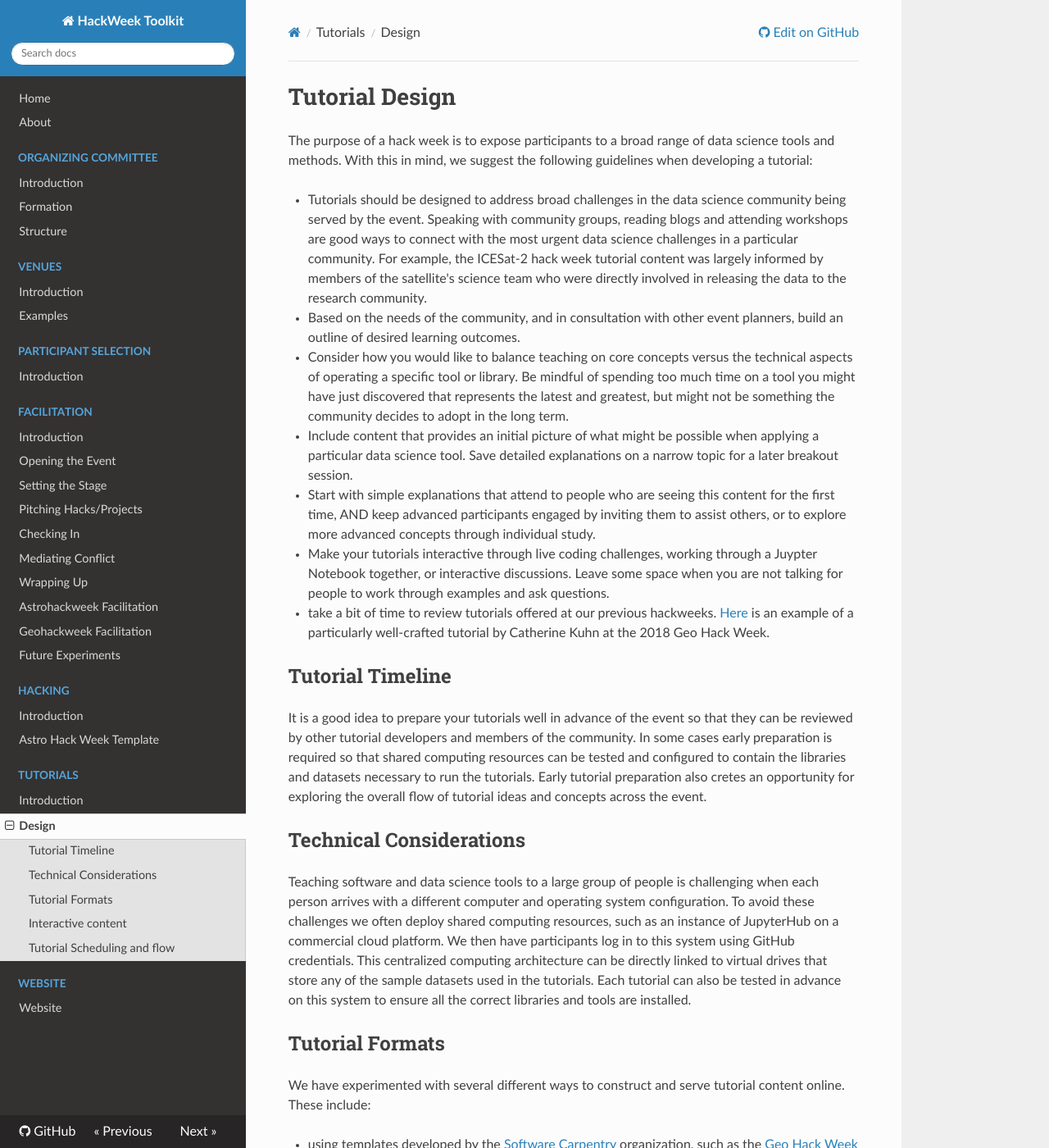
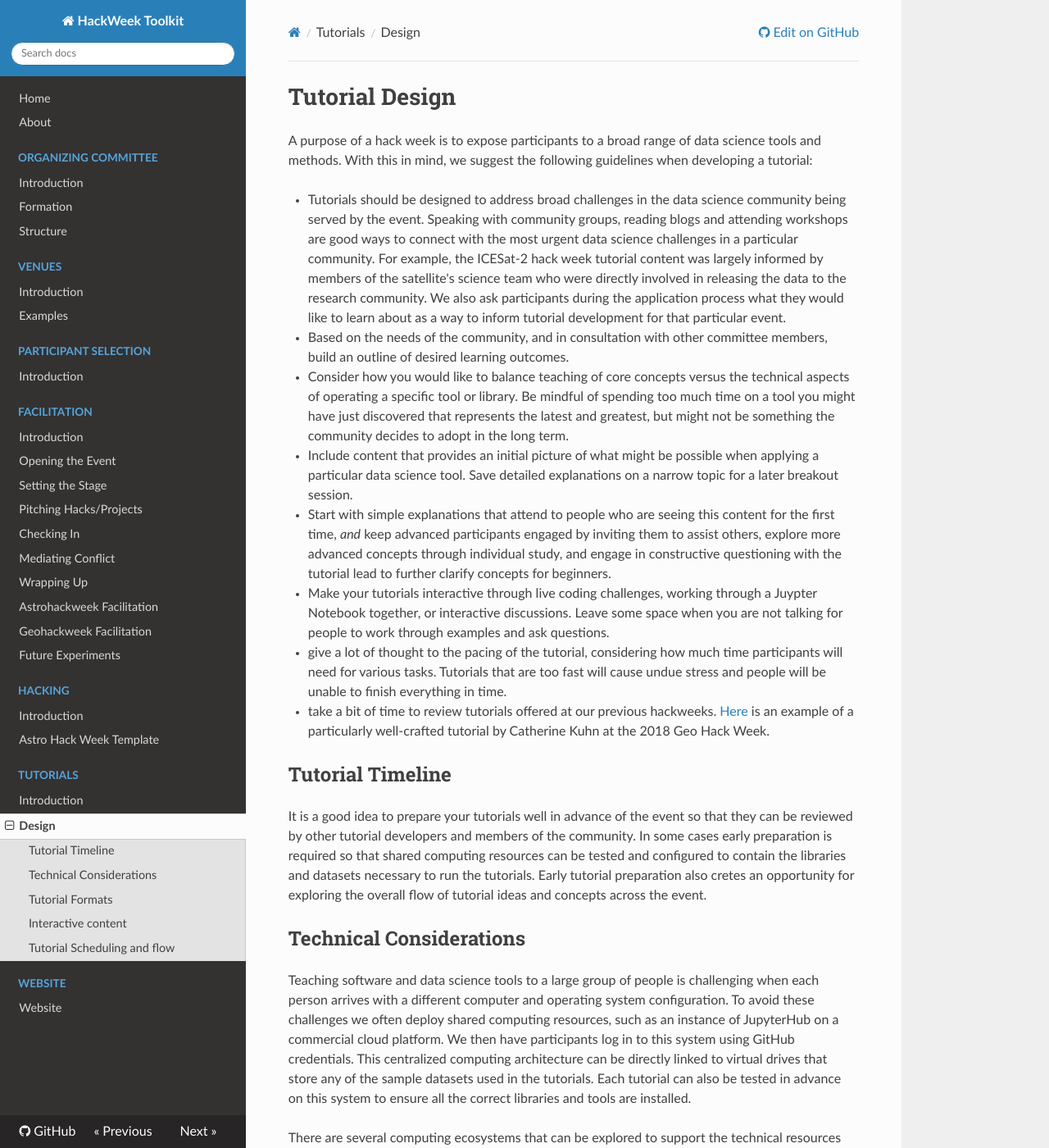
Before and after one commit to uwescience/HackWeek-Toolkit, an MkDocs documentation site: the page built from docs/Tutorials/Tutorial-design.md, in a window 1280 px wide and 1400 px high. Shown: the whole window at 82% size. Built offline with MkDocs 1.6.1, drawn with Linux system fonts in a browser that asks for light colours; nearby versions of some CDN libraries; some of the changed text lies outside the part shown.

Commit message:
address all review comments

```diff
--- a/docs/Tutorials/Tutorial-design.md
+++ b/docs/Tutorials/Tutorial-design.md
@@ -1,13 +1,14 @@
 # Tutorial Design
 
-The purpose of a hack week is to expose participants to a broad range of data science tools and methods. With this in mind, we suggest the following guidelines when developing a tutorial:
+A purpose of a hack week is to expose participants to a broad range of data science tools and methods. With this in mind, we suggest the following guidelines when developing a tutorial:
 
-* Tutorials should be designed to address broad challenges in the data science community being served by the event. Speaking with community groups, reading blogs and attending workshops are good ways to connect with the most urgent data science challenges in a particular community. For example, the ICESat-2 hack week tutorial content was largely informed by members of the satellite's science team who were directly involved in releasing the data to the research community.
-* Based on the needs of the community, and in consultation with other event planners, build an outline of desired learning outcomes.
-* Consider how you would like to balance teaching on core concepts versus the technical aspects of operating a specific tool or library. Be mindful of spending too much time on a tool you might have just discovered that represents the latest and greatest, but might not be something the community decides to adopt in the long term.
+* Tutorials should be designed to address broad challenges in the data science community being served by the event. Speaking with community groups, reading blogs and attending workshops are good ways to connect with the most urgent data science challenges in a particular community. For example, the ICESat-2 hack week tutorial content was largely informed by members of the satellite's science team who were directly involved in releasing the data to the research community. We also ask participants during the application process what they would like to learn about as a way to inform tutorial development for that particular event.
+* Based on the needs of the community, and in consultation with other committee members, build an outline of desired learning outcomes.
+* Consider how you would like to balance teaching of core concepts versus the technical aspects of operating a specific tool or library. Be mindful of spending too much time on a tool you might have just discovered that represents the latest and greatest, but might not be something the community decides to adopt in the long term.
 * Include content that provides an initial picture of what might be possible when applying a particular data science tool. Save detailed explanations on a narrow topic for a later breakout session.
-* Start with simple explanations that attend to people who are seeing this content for the first time, AND keep advanced participants engaged by inviting them to assist others, or to explore more advanced concepts through individual study.
+* Start with simple explanations that attend to people who are seeing this content for the first time, *and* keep advanced participants engaged by inviting them to assist others,  explore more advanced concepts through individual study, and engage in constructive questioning with the tutorial lead to further clarify concepts for beginners.
 * Make your tutorials interactive through live coding challenges, working through a Juypter Notebook together, or interactive discussions. Leave some space when you are not talking for people to work through examples and ask questions.
+* give a lot of thought to the pacing of the tutorial, considering how much time participants will need for various tasks. Tutorials that are too fast will cause undue stress and people will be unable to finish everything in time.
 * take a bit of time to review tutorials offered at our previous hackweeks. [Here](https://www.youtube.com/watch?v=VMJ1ZO48cwU) is an example of a particularly well-crafted tutorial by Catherine Kuhn at the 2018 Geo Hack Week.
 
 ## Tutorial Timeline
@@ -18,11 +19,13 @@ It is a good idea to prepare your tutorials well in advance of the event so that
 
 Teaching software and data science tools to a large group of people is challenging when each person arrives with a different computer and operating system configuration. To avoid these challenges we often deploy shared computing resources, such as an instance of JupyterHub on a commercial cloud platform. We then have participants log in to this system using GitHub credentials. This centralized computing architecture can be directly linked to virtual drives that store any of the sample datasets used in the tutorials. Each tutorial can also be tested in advance on this system to ensure all the correct libraries and tools are installed.
 
+There are several computing ecosystems that can be explored to support the technical resources described above. We have the most experiece deploying [Pangeo instances](https://pangeo.io) that involve deploying [JupyterHub with Kubernetes](https://zero-to-jupyterhub.readthedocs.io/en/latest/). This [blog about ICESat-2 hack week](https://medium.com/pangeo/icesat-2-hackweek-mix-70-scientists-and-1-pangeo-jupyterhub-for-5-days-and-what-do-you-get-85f5267a4dfa) explains our typical Pangeo deployment in more detail.
+
 ## Tutorial Formats
 
 We have experimented with several different ways to construct and serve tutorial content online. These include:
 
-* using templates developed by the [Software Carpentry](https://software-carpentry.org/) organization, such as the [Geo Hack Week vector tutorial](https://github.com/geohackweek/vector). This apprach enables the building of a curriculum over time that is openly available as a reference to the community. Another advantage to this format is that others can request to add content or make corrections via GitHub pull requests. A disadvantage to this approach is that participants cannot interact directly with coding examples, as is possible with a Jupyter Notebook. It also takes more time for tutorial leads to copy and paste code into the markdown format of these tutorial templates.
+* using [Software Carpentry templates](https://github.com/carpentries/styles) organization (an example implementation is our [Geo Hack Week vector tutorial](https://github.com/geohackweek/vector)). This apprach enables the building of a curriculum over time that is openly available as a reference to the community. Another advantage to this format is that others can request to add content or make corrections via GitHub pull requests. A disadvantage to this approach is that participants cannot interact directly with coding examples, as is possible with a Jupyter Notebook. It also takes more time for tutorial leads to copy and paste code into the markdown format of these tutorial templates.
 * preparing Jupyter Notebooks that combine explanatory text and graphics together with code. These notebooks can be copied directly to each participant's working directly and they can instantly begin following along with the instructor during the tutorial. Some tutorial leads include all of their code in the notebook and have participants run the code in tandem with the teacher. Others keep the code blocks empty and ask participants to write the code in real time, or give them time to compose their own code blocks in response to instructional prompts.
 * presenting a slideshow containing text and images to teach specific concepts. This is a more traditional style of lecturing that might be appropriate for providing big picture overviews about the scientific underpinnings of specific data science applications.
 * teaching with hand-written drawings, text or equations at a whiteboard. Sometimes it helps just to step away from the screen and explain some core concepts with a traditional (pre-PowerPoint era) lecture.
```
